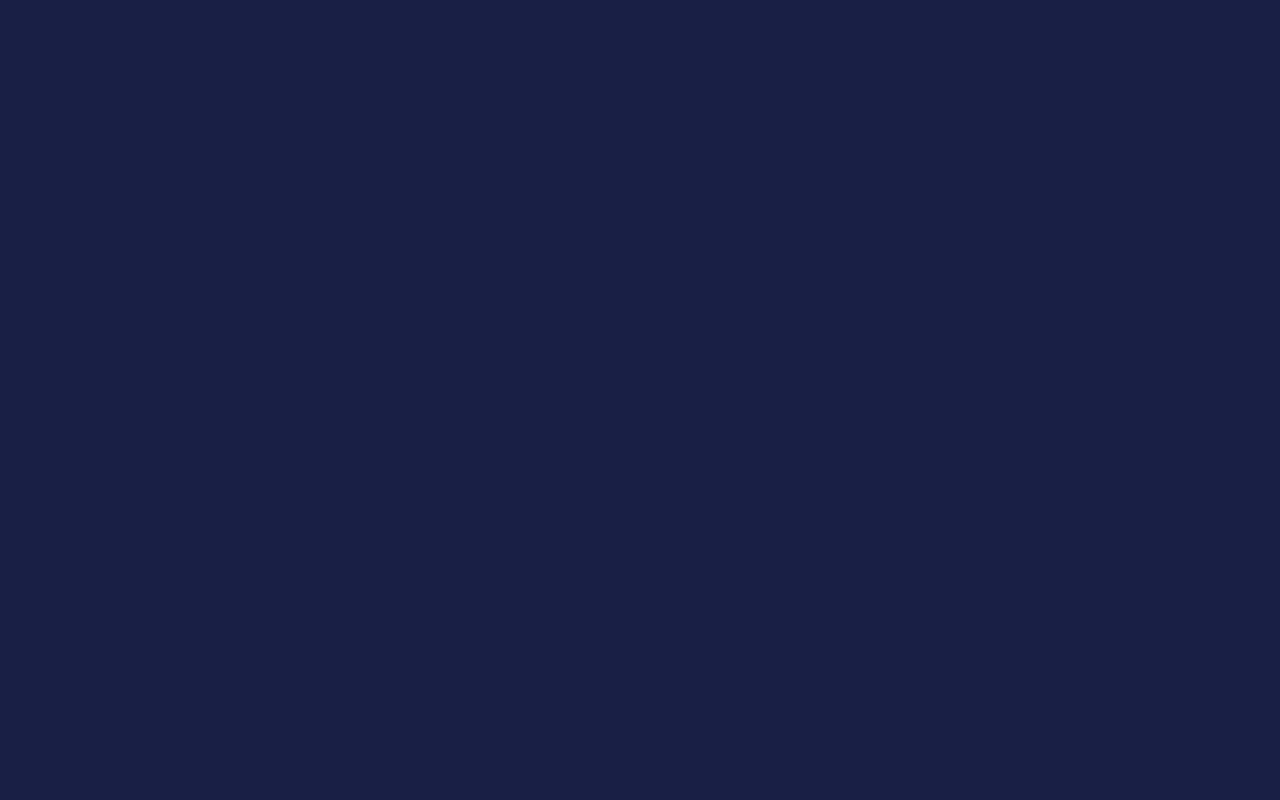
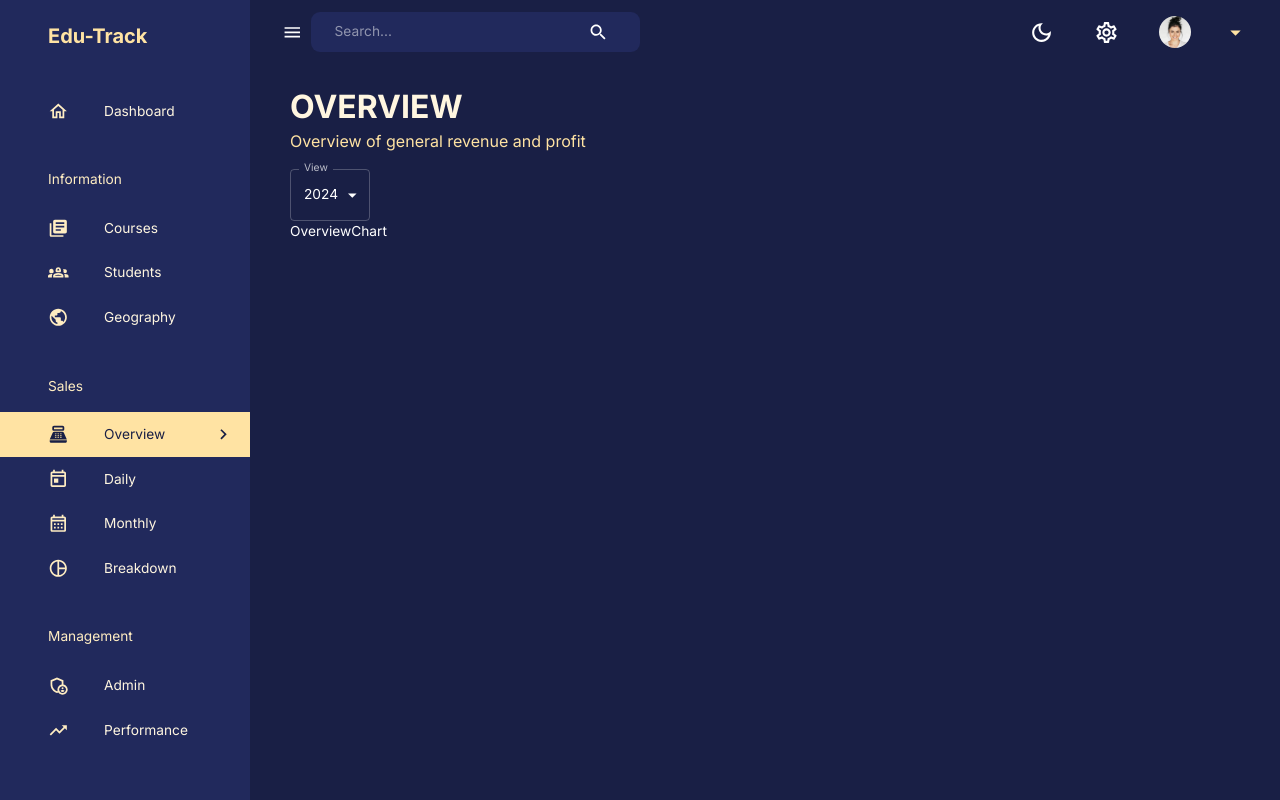
Before and after one commit to Muskangupta2507/edutrack, a React (Vite) app in the folder dashboard-frontend/: page /overview in a window 1280 px wide. Before the commit this address had no page. Built offline with nearby package versions, Linux system fonts and the light colour scheme; no server answers.

Commit message:
Dashboard setup

```diff
--- a/dashboard-frontend/src/App.jsx
+++ b/dashboard-frontend/src/App.jsx
@@ -7,8 +7,8 @@ import {BrowserRouter, Navigate, Route, Routes } from 'react-router-dom';
 import DashBoard from './Pages/DashBoard';
 import Layout from './Pages/Layout';
 import Courses from "./Pages/Courses.jsx"
-import Student from "./Pages/Students.jsx"
-
+import Student from "./Pages/Students.jsx";
+import Overview from './Pages/Overview.jsx';
 
 const App = () => {
 
@@ -25,9 +25,9 @@ const App = () => {
               <Route path="/dashboard" element={<DashBoard />} />
               <Route path="/courses" element={<Courses />} />
               <Route path="/students" element={<Student />} />
+              <Route path="/overview" element={<Overview />} />
               {/* <Route path="/transactions" element={<Transactions />} />
               <Route path="/geography" element={<Geography />} />
-              <Route path="/overview" element={<Overview />} />
               <Route path="/daily" element={<Daily />} />
               <Route path="/monthly" element={<Monthly />} />
               <Route path="/breakdown" element={<Breakdown />} />
--- /dev/null
+++ b/dashboard-frontend/src/Components/OverviewChart.jsx
@@ -0,0 +1,9 @@
+import React from 'react'
+
+const OverviewChart = () => {
+  return (
+    <div>OverviewChart</div>
+  )
+}
+
+export default OverviewChart
--- /dev/null
+++ b/dashboard-frontend/src/Pages/Overview.jsx
@@ -0,0 +1,34 @@
+import React, { useState } from "react";
+import { FormControl, MenuItem, InputLabel, Box, Select } from "@mui/material";
+import Header from "../Components/Header.jsx";
+import OverviewChart from "../Components/OverviewChart.jsx";
+
+const Overview = () => {
+  const [view, setView] = useState("2024");
+
+  return (
+    <Box m="1.5rem 2.5rem">
+      <Header
+        title="OVERVIEW"
+        subtitle="Overview of general revenue and profit"
+      />
+      <Box height="75vh">
+        <FormControl sx={{ mt: "1rem" }}>
+          <InputLabel>View</InputLabel>
+          <Select
+            value={view}
+            label="View"
+            onChange={(e) => setView(e.target.value)}
+          >
+            <MenuItem value="2024">2024</MenuItem>
+            <MenuItem value="2023">2023</MenuItem>
+            <MenuItem value="2022">2022</MenuItem>
+          </Select>
+        </FormControl>
+        <OverviewChart view={view} />
+      </Box>
+    </Box>
+  );
+};
+
+export default Overview;
```
